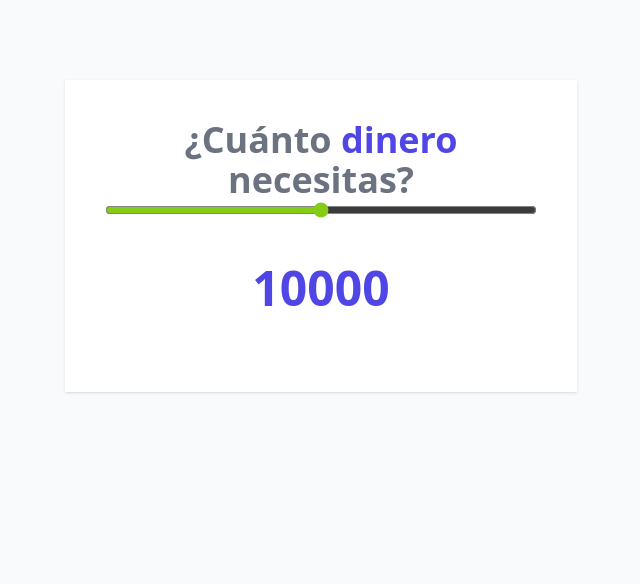
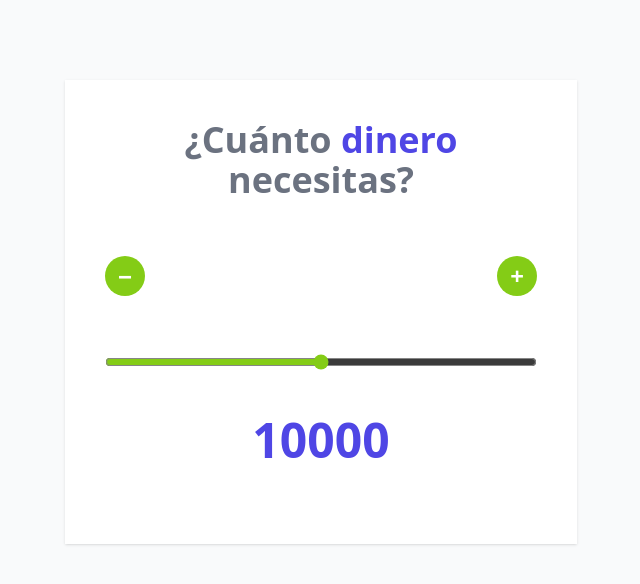
Before and after one commit to VictorLascares/cotizador-prestamos, a React (Vite) app: page / in a window 1280 px wide. Shown: the top 584 px of the page, without its empty margins (319-959 px from the left). Built offline with nearby package versions, Linux system fonts and the light colour scheme.

Commit message:
Agregando botones para incremento y decremento

```diff
--- a/src/App.jsx
+++ b/src/App.jsx
@@ -8,22 +8,60 @@ function App() {
   const STEP = 100;
 
   function handleChange(e) {
-    setAmount(e.target.value)
+    setAmount(Number(e.target.value));
+  }
+
+  function handleClickDecrement() {
+    const value = amount - STEP;
+
+    if (value < MIN) {
+      alert("Cantidad no válida");
+      return;
+    }
+    setAmount(value);
+  }
+
+  function handleClickIncrease() {
+    const value = amount + STEP;
+    if (value > MAX) {
+      alert("Cantidad no válida");
+      return;
+    }
+    setAmount(value);
   }
 
   return (
     <div className="my-20 max-w-lg mx-auto bg-white shadow p-10">
       <Header />
+
+      <div className="flex justify-between my-14">
+        <button
+          type="button"
+          className="h-10 w-10 flex items-center justify-center font-bold text-white text-2xl bg-lime-500 rounded-full hover:outline-none hover:ring-2 hover:ring-offset-2 hover:ring-lime-500"
+          onClick={handleClickDecrement}
+        >
+          &#8722;
+        </button>
+        <button
+          type="button"
+          className="h-10 w-10 flex items-center justify-center font-bold text-white text-2xl bg-lime-500 rounded-full hover:outline-none hover:ring-2 hover:ring-offset-2 hover:ring-lime-500"
+          onClick={handleClickIncrease}
+        >
+          &#43;
+        </button>
+      </div>
       <input
         type="range"
         className="w-full bg-gray-200 accent-lime-500 hover:accent-lime-600"
-        onChange={ handleChange }
+        onChange={handleChange}
         min={MIN}
         max={MAX}
         step={STEP}
         value={amount}
       />
-      <p className="text-center my-10 text-5xl font-extrabold text-indigo-600">{ amount }</p>
+      <p className="text-center my-10 text-5xl font-extrabold text-indigo-600">
+        {amount}
+      </p>
     </div>
   );
 }
```
